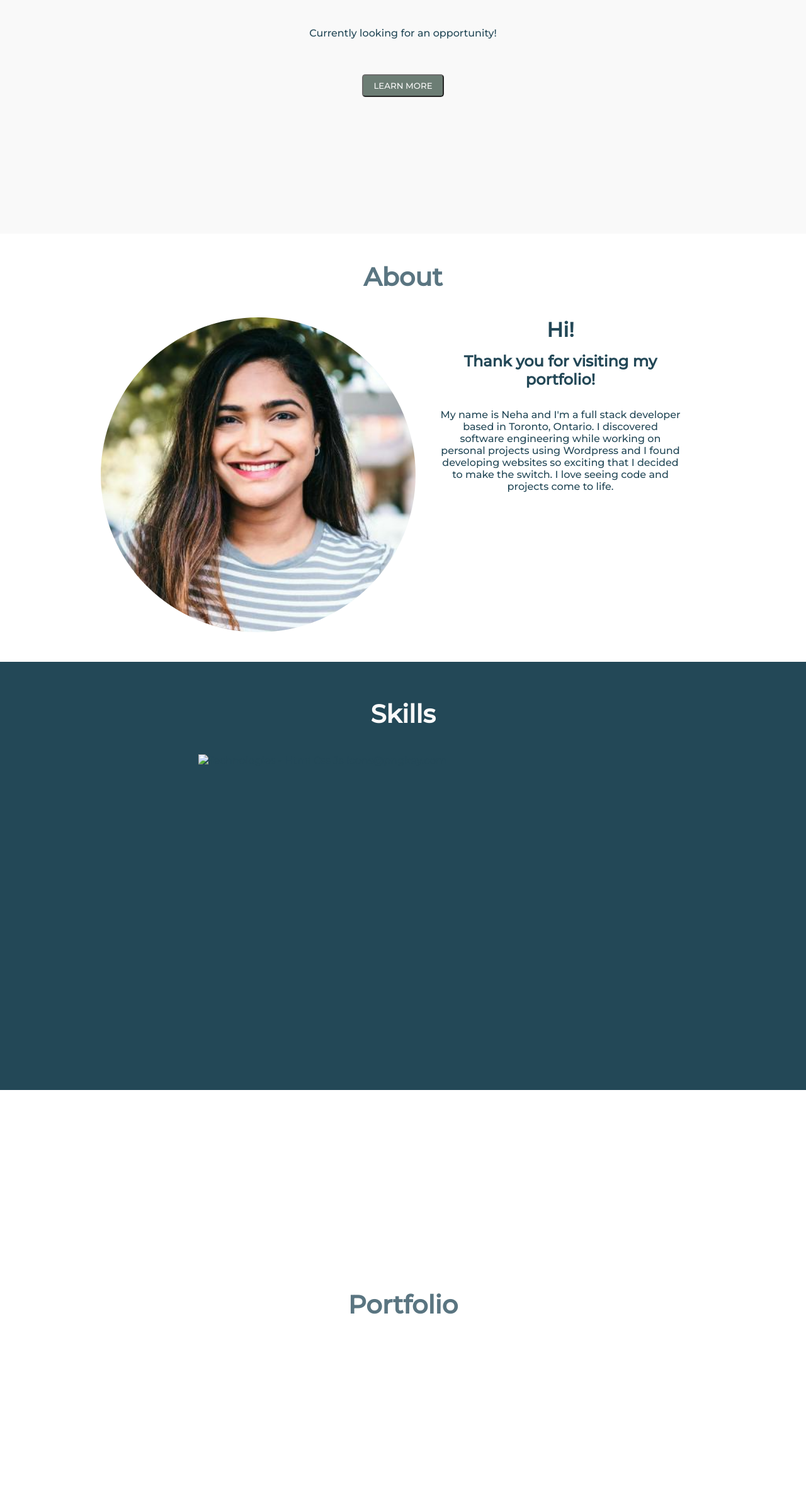
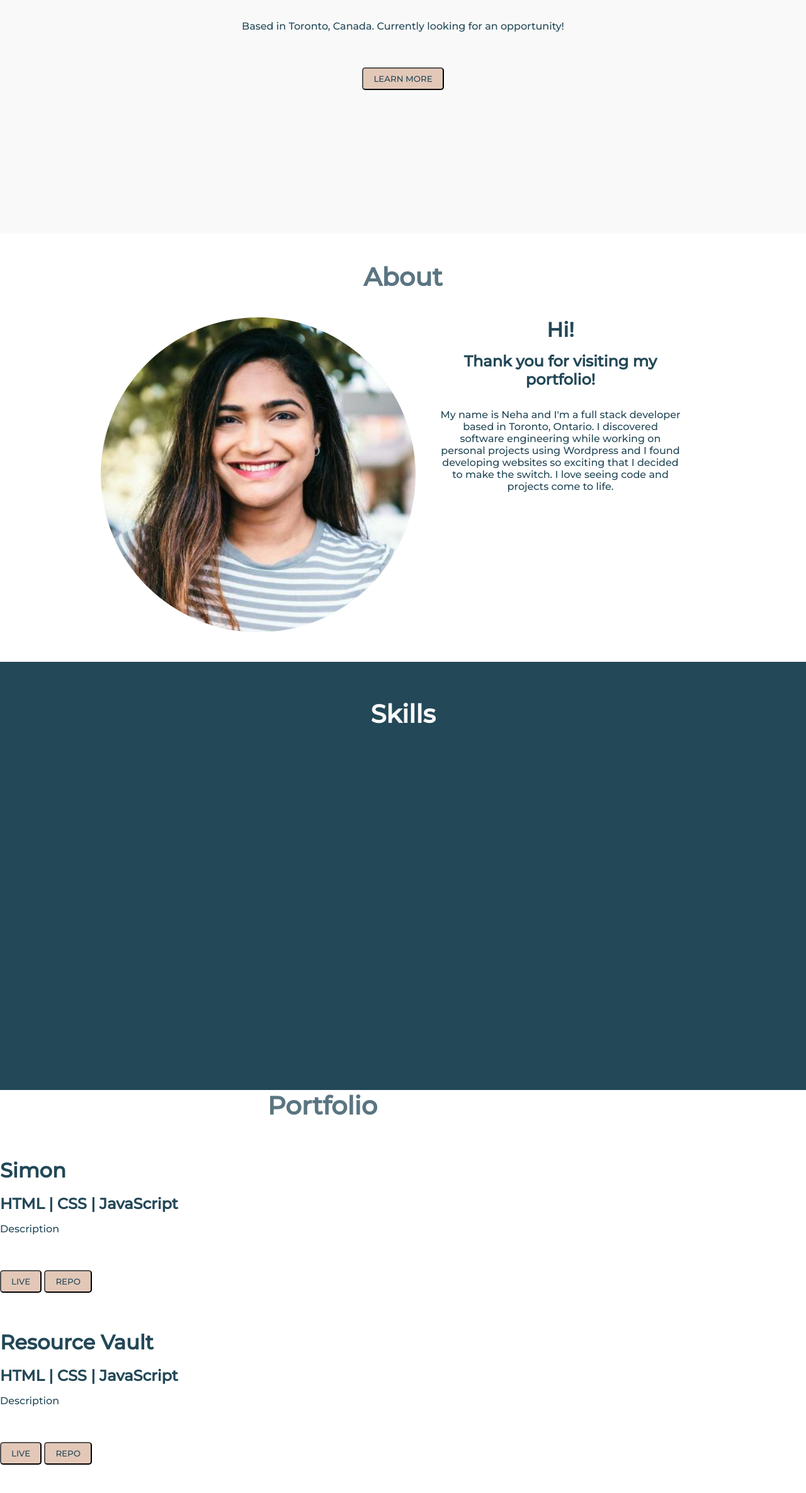
Before and after one commit to bholeneha/portfolio, a React app in the folder portfolio/: page / in a window 1280 px wide. Shown: the part 429-2800 px from the top of the page at 63% size. Built offline with nearby package versions, Linux system fonts and the light colour scheme.

Commit message:
Add info to sections

```diff
--- a/portfolio/package.json
+++ b/portfolio/package.json
@@ -3,13 +3,16 @@
   "version": "0.1.0",
   "private": true,
   "dependencies": {
+    "@fortawesome/fontawesome-svg-core": "^6.3.0",
     "@fortawesome/free-brands-svg-icons": "^6.2.1",
-    "@fortawesome/free-solid-svg-icons": "^6.2.1",
+    "@fortawesome/free-regular-svg-icons": "^6.3.0",
+    "@fortawesome/free-solid-svg-icons": "^6.3.0",
     "@fortawesome/react-fontawesome": "^0.2.0",
     "@testing-library/jest-dom": "^5.16.5",
     "@testing-library/react": "^13.4.0",
     "@testing-library/user-event": "^13.5.0",
     "animate.css": "^4.1.1",
+    "babel-plugin-macros": "^3.1.0",
     "react": "^18.2.0",
     "react-dom": "^18.2.0",
     "react-router-dom": "^6.8.0",
--- a/portfolio/public/index.html
+++ b/portfolio/public/index.html
@@ -17,10 +17,12 @@
       user's mobile device or desktop. See https://developers.google.com/web/fundamentals/web-app-manifest/
     -->
     <link rel="manifest" href="%PUBLIC_URL%/manifest.json" />
+    <script src="https://kit.fontawesome.com/046c8b9765.js" crossorigin="anonymous"></script>
     <title>Neha's Portfolio</title>
   </head>
   <body>
     <noscript>You need to enable JavaScript to run this app.</noscript>
     <div id="root"></div>
+
   </body>
 </html>
--- a/portfolio/src/components/Home/Home.js
+++ b/portfolio/src/components/Home/Home.js
@@ -5,12 +5,12 @@ export default function Home() {
     return (
         <section className='Home' id='Home'>
             <div className="Intro">
-                <h1>Hi, I'm <span>Neha!</span></h1>
+                <h1>Hi, I'm Neha!</h1>
                 <h2>A Full Stack Developer</h2>
-                <p>Based in Toronto, Canada</p>
+                <h3>Love seeing code come to life!</h3>
                 <br />
-                <p>Currently looking for an opportunity!</p>
-                <Link to='#About' smooth><button>LEARN MORE</button></Link>
+                <p>Based in Toronto, Canada. Currently looking for an opportunity!</p>
+                <button><Link to='#About' smooth>LEARN MORE</Link></button>
 
             </div>
         </section>
--- a/portfolio/src/components/NavBar/NavBar.scss
+++ b/portfolio/src/components/NavBar/NavBar.scss
@@ -17,6 +17,10 @@
         opacity: 95%;
         font-size: smaller;
     }
+
+    $breakpoint-tablet: 768px;
+
+    @media (min-width: $breakpoint-tablet) {}
 }
 
 .Sticky-NavBar {
--- a/portfolio/src/components/Portfolio/Portfolio.js
+++ b/portfolio/src/components/Portfolio/Portfolio.js
@@ -4,6 +4,42 @@ export default function Portfolio() {
     return (
         <section className='Portfolio' id='Portfolio'>
             <h1>Portfolio</h1>
+
+            <div className="Projects">
+                <div className='Project ProjectOne'>
+                    <img />
+                    <div>
+                        <h2>Simon</h2>
+                        <br />
+                        <h3>HTML | CSS | JavaScript</h3>
+                        <p> Description</p>
+                    </div>
+                    <button><a>LIVE</a></button> <button><a>REPO</a></button>
+                </div>
+
+                <div className='Project ProjectTwo'>
+                    <img />
+                    <div>
+                        <h2>Resource Vault</h2>
+                        <br />
+                        <h3>HTML | CSS | JavaScript</h3>
+                        <p> Description</p>
+                    </div>
+                    <button><a>LIVE</a></button> <button><a>REPO</a></button>
+                </div>
+
+                <div className='Project ProjectThree'>
+                    <img />
+                    <div>
+                        <h2>Leaf It To Me</h2>
+                        <br />
+                        <h3>HTML | CSS | JavaScript</h3>
+                        <br />
+                        <p>Description</p>
+                    </div>
+                    <button><a>LIVE</a></button> <button><a>REPO</a></button>
+                </div>
+            </div>
         </section>
     )
 }
--- a/portfolio/src/components/Portfolio/Portfolio.scss
+++ b/portfolio/src/components/Portfolio/Portfolio.scss
@@ -0,0 +1,12 @@
+.Portfolio {
+    min-height: 85vh;
+    height: auto !important;
+    width: 80vw !important;
+    display: flex;
+    flex-direction: column;
+    align-items: center;
+
+    .Projects {
+        width: 80vw;
+    }
+}
--- a/portfolio/src/components/Skills/Skills.js
+++ b/portfolio/src/components/Skills/Skills.js
@@ -1,11 +1,13 @@
 import './Skills.scss';
+import { FontAwesomeIcon } from '@fortawesome/react-fontawesome'
+import { solid, regular, brands, icon } from '@fortawesome/fontawesome-svg-core/import.macro'
 
 export default function Skills() {
     return (
         <section className='Skills' id='Skills'>
             <h1>Skills</h1>
             <div>
-                <figure><img src="" alt="Technologies - Html Css Js Icons@pngkey.com" /><figcaption></figcaption></figure>
+                <FontAwesomeIcon icon="fa-brands fa-html5" />
             </div>
         </section>
     )
--- /dev/null
+++ b/portfolio/src/components/Skills/babel-plugin-macros.config.js
@@ -0,0 +1,5 @@
+module.exports = {
+    'fontawesome-svg-core': {
+        'license': 'free'
+    }
+}
--- /dev/null
+++ b/portfolio/src/components/Skills/babel.config.js
@@ -0,0 +1,5 @@
+module.exports = function (api) {
+    return {
+        plugins: ['macros'],
+    }
+}
--- a/portfolio/src/index.scss
+++ b/portfolio/src/index.scss
@@ -34,12 +34,17 @@ p {
 // Global Button Styling
 
 button {
-  background-color: var(--feldgrau);
+  background-color: var(--desert-sand);
   color: var(--cultured);
   padding: 1vmin 2vmin !important;
   margin: 5vmin 0 !important;
   border-radius: 5px;
-  opacity: 85%;
+  // opacity: 85%;
+
+  a {
+    color: var(--charcoal);
+    text-decoration: none;
+  }
 }
 
 button:hover {
```
Also changed, not shown: 1 other file.
